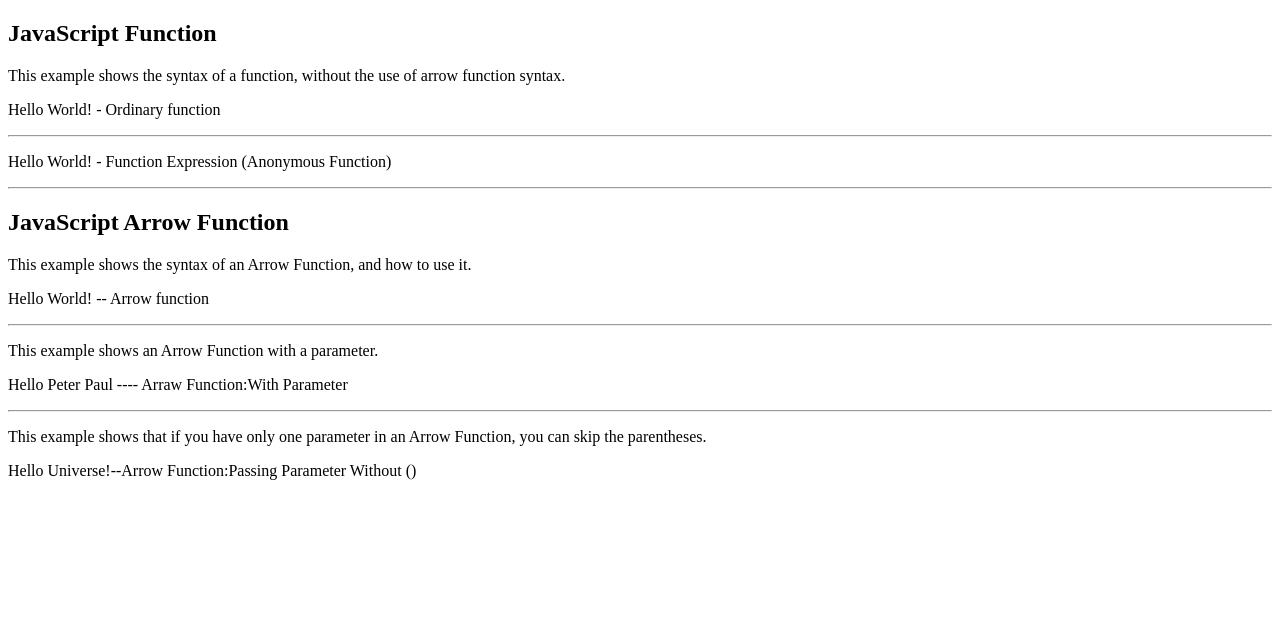
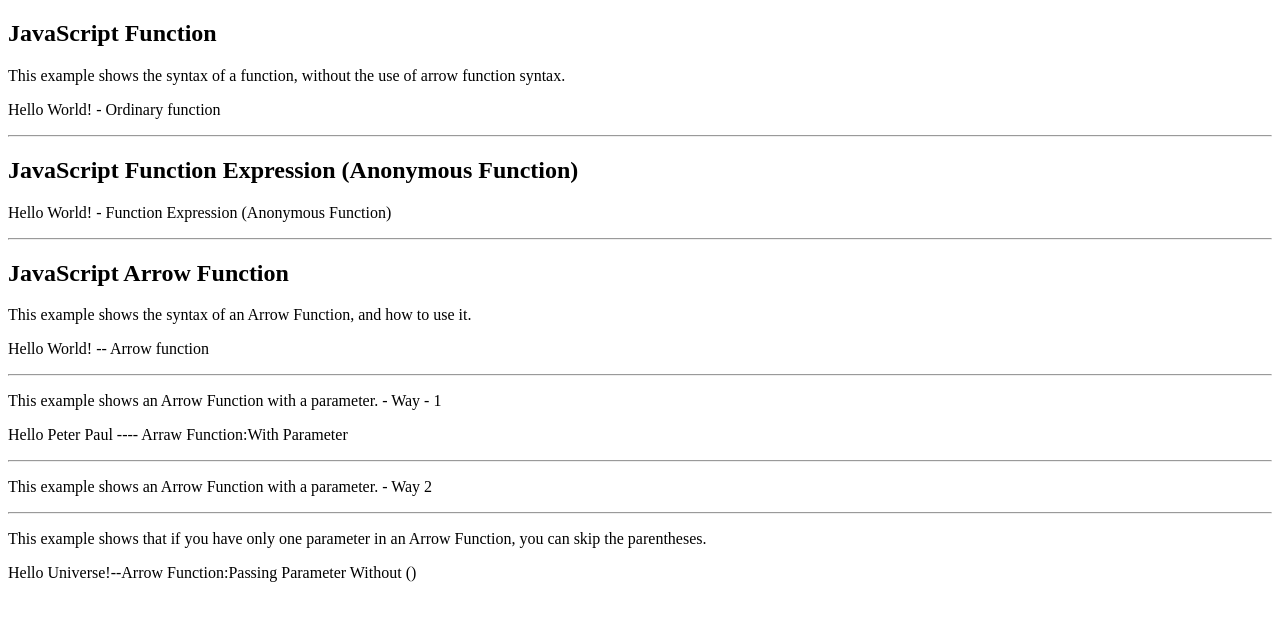
Before and after one commit to Thangam-Arulseeli/Code, a plain HTML site: page Basics/Day2/FunctionsArrow.html in a window 1280 px wide. Drawn offline with Linux system fonts and the light colour scheme.

Commit message:
26.08.2025 - Commit1

```diff
--- a/Basics/Day2/FunctionsArrow.html
+++ b/Basics/Day2/FunctionsArrow.html
@@ -17,14 +17,15 @@
   </script>
   <hr>
 
+   <h2>JavaScript  Function Expression (Anonymous Function)</h2>
   <p id="demo"></p>
   <script>
-      var hello;
-      hello = function()
+      var hello1;
+      hello1 = function ()
       {
         return "Hello World! - Function Expression (Anonymous Function)";
       }
-      document.getElementById("demo").innerHTML = hello();
+      document.getElementById("demo").innerHTML = hello1();
   </script>
   <hr>
 
@@ -33,20 +34,33 @@
     <p id="demo1"></p>
     <script>
         // var hello;
-        //hello = () => "Hello World!"; //Arrow Functions Return Value by Default:
-       var hello = () => {
+        //hello2 = () => "Hello World!"; //Arrow Functions Return Value by Default:
+       var hello2 = () => {
           return "Hello World! -- Arrow function";
         }
-        document.getElementById("demo1").innerHTML = hello();
+        document.getElementById("demo1").innerHTML = hello2();
     </script>
     <hr>
 
-    <p>This example shows an Arrow Function with a parameter.</p>
+    <p>This example shows an Arrow Function with a parameter. - Way - 1</p>
     <p id="demo2"></p>
     <script>
         //var hello;
-      var  hello = (fName, lName) => "Hello " + fName + "  " +lName + " ---- Arraw Function:With Parameter";
-        document.getElementById("demo2").innerHTML = hello("Peter", "Paul");
+      var  hello3 = (fName, lName) => {
+        //let len = fName.length + lName.length;
+        //console.log("Length of full name is: " + len);
+         return "Hello " + fName + "  " +lName ;//+  " ---- Arraw Function:With Parameter:: + Total Length(" + len + ")";
+      }
+        document.getElementById("demo2").innerHTML = hello3("Peter", "John");
+    </script>
+    <hr>
+
+    <p>This example shows an Arrow Function with a parameter. - Way 2</p>
+    <p id="demo2"></p>
+    <script>
+        //var hello;
+      var  hello4 = (fName, lName) => "Hello " + fName + "  " +lName + " ---- Arraw Function:With Parameter";
+        document.getElementById("demo2").innerHTML = hello4("Peter", "Paul");
     </script>
     <hr>
 
@@ -54,8 +68,8 @@
     <p id="demo3"></p>
     <script>
         var hello;
-        hello = val => "Hello " + val;
-        document.getElementById("demo3").innerHTML = hello("Universe!--Arrow Function:Passing Parameter Without ()");
+        hello5 = val => "Hello " + val;
+        document.getElementById("demo3").innerHTML = hello5("Universe!--Arrow Function:Passing Parameter Without ()");
     </script>
 
 <script>
@@ -68,7 +82,7 @@
       console.log("Z="+calculate(10,20));
       console.log("Z="+calculate((10),(20)));
 
-       //Traditional ordinary function
+       //Traditional ordinary function with default parameter
      function addition(x,y=10){
       return x+y;
      }
@@ -78,14 +92,14 @@
       return a+b;
      }
 
-     // Arrow Function Expression
+     // Arrow Function Expression with multiple parameters and it returns the value by default
      var arrowAdd = (a, b) => a + b;
 
      // Traditional function expression
     var multiplyBy2 = function(num){
       return num * 2;
     }
-    // Arrow function expression
+    // Arrow function expression - single parameter, so no (num) and it returns the value by default
     var arrowMultiplyBy2 = num => num * 2;
 
     console.log("Ordiary Function="+addition(2));
```
Also changed, not shown: Basics/Day2/FunctionOverloading.html (+28 -13 lines).
